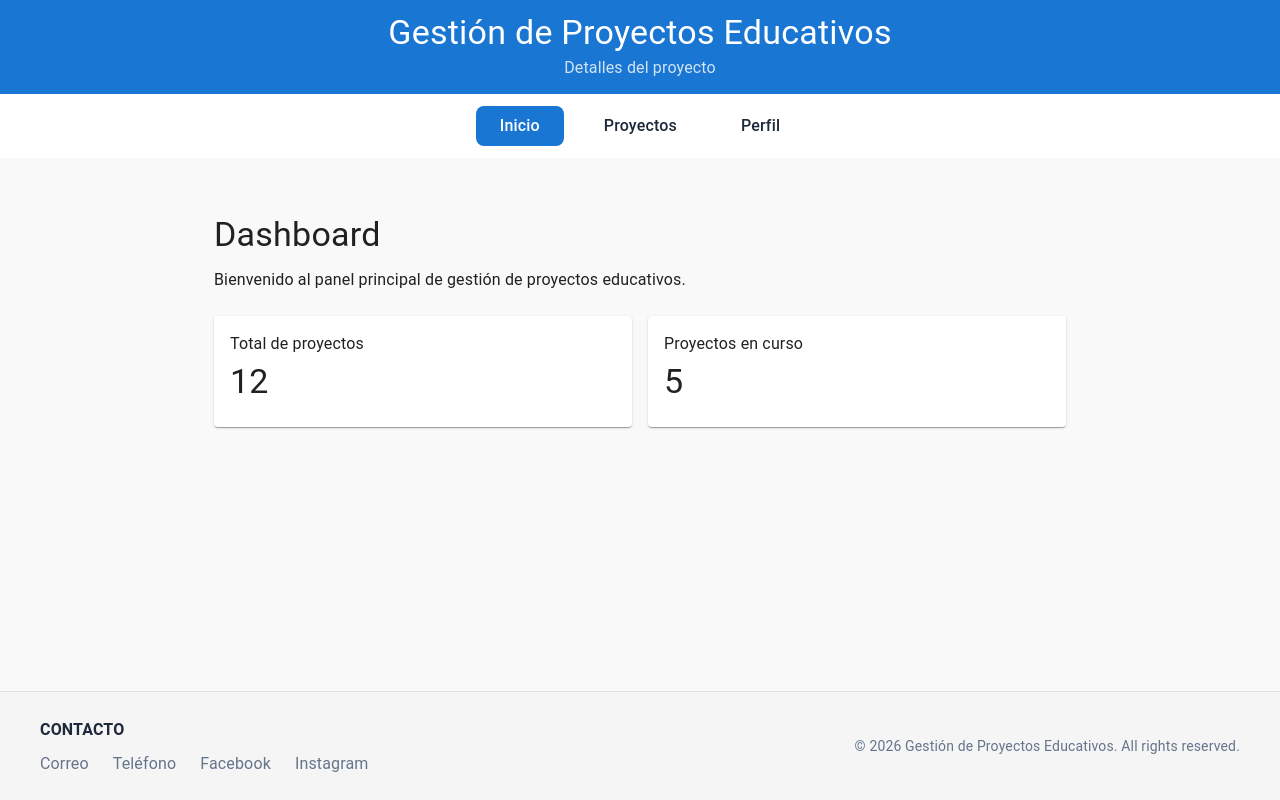
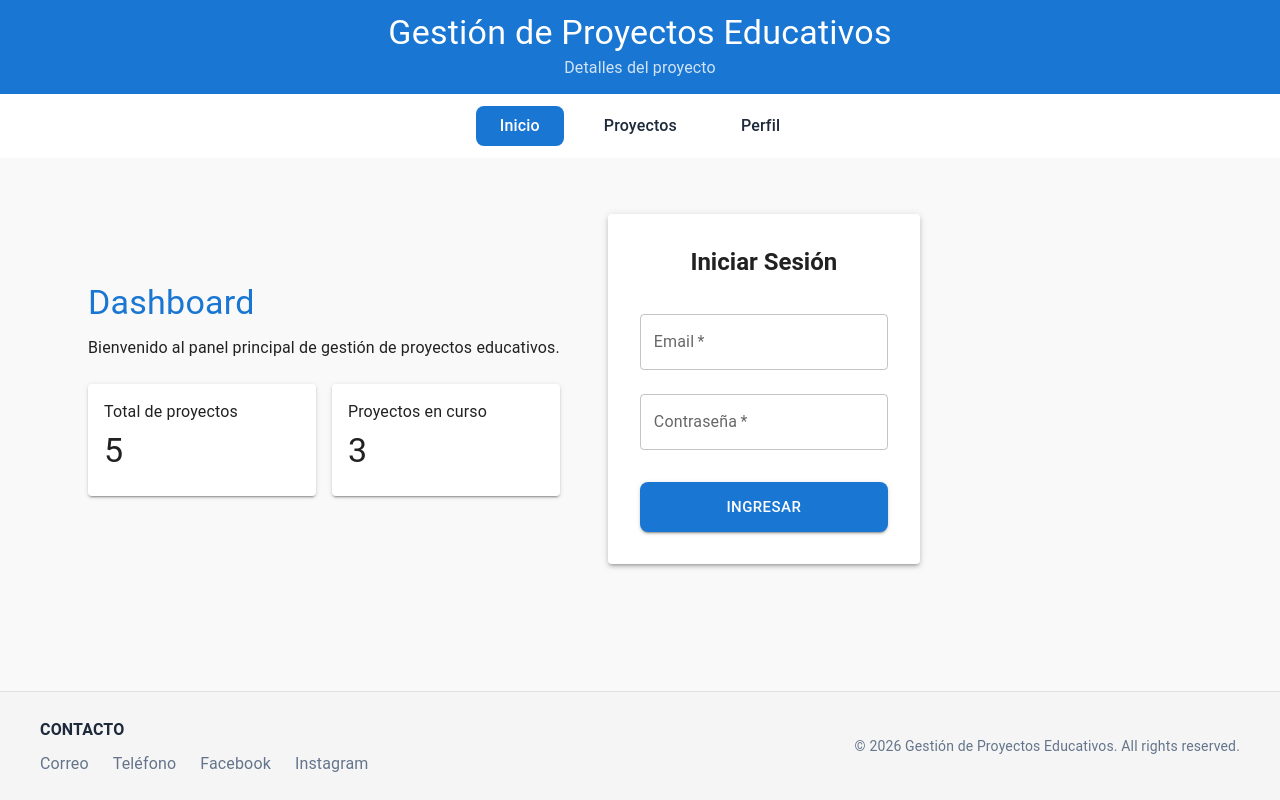
Before and after one commit to Mauro-27/pv_tp3_grupo10, a React (Vite) app: page /dashboard in a window 1280 px wide. Built offline with nearby package versions, Linux system fonts and the light colour scheme.

Commit message:
Agrego Login en Dashboard, El contexto, el hook y cambios en App.jsx Mauro Campos

```diff
--- a/src/App.jsx
+++ b/src/App.jsx
@@ -7,10 +7,13 @@ import Dashboard from './views/Dashboard';
 import ListaProyectos from './views/ListaProyectos';
 import DetalleProyecto from './views/DetalleProyecto';
 import PerfilUsuario from './views/PerfilUsuario';
+
+import { ProveedorAutorizaciones } from './context/AutorizacionesContext';
 import './css/App.css';
 
 function App() {
   return (
+    <ProveedorAutorizaciones>
       <BrowserRouter>
         <CssBaseline />
 
@@ -34,6 +37,7 @@ function App() {
           <Footer />
         </div>
       </BrowserRouter>
+    </ProveedorAutorizaciones>
   );
 }
 
--- a/src/components/FormularioProyecto.jsx
+++ b/src/components/FormularioProyecto.jsx
@@ -63,7 +63,6 @@ const FormularioProyecto = ({ onAgregarProyecto }) => {
           <TextField label="Categoría (ej: Robótica)" name="categoria" value={categoria} onChange={manejarCambio} required />
           <TextField select label="Estado" name="estado" value={estado} onChange={manejarCambio}>
             <MenuItem value="Activo">Activo</MenuItem>
-            <MenuItem value="En Progreso">En Progreso</MenuItem>
             <MenuItem value="Completado">Completado</MenuItem>
           </TextField>
         </div>
--- /dev/null
+++ b/src/context/AutorizacionesContext.jsx
@@ -0,0 +1,26 @@
+import { createContext, useContext, useState } from 'react';
+
+export const AutorizacionesContext = createContext(null);
+
+export const ProveedorAutorizaciones = ({ children }) => {
+
+    const [usuarioActivo, setUsuarioActivo] = useState(null);
+
+    const guardarSesion = (usuario) => {
+        setUsuarioActivo(usuario);
+    };
+
+    const cerrarSesion = () => {
+        setUsuarioActivo(null);
+    };
+
+    return (
+        <AutorizacionesContext.Provider value={{ usuarioActivo, guardarSesion, cerrarSesion }}>
+            {children}
+        </AutorizacionesContext.Provider>
+    );
+};
+
+export const useAutorizaciones = () => {
+    return useContext(AutorizacionesContext);
+};
--- /dev/null
+++ b/src/css/login.css
@@ -0,0 +1,10 @@
+.login-tarjeta {
+    border-radius: 12px;
+    border: 1px solid var(--border-color);
+}
+
+.login-formulario {
+    margin-top: 20px;
+    display: flex;
+    flex-direction: column;
+}
--- /dev/null
+++ b/src/hook/useAutorizaciones.js
@@ -0,0 +1,5 @@
+import { AutorizacionesContext } from '../context/AutorizacionesContext';
+import { useContext } from 'react';
+
+// custom hook para consumir el contexto
+export const useAutorizaciones = () => useContext(AutorizacionesContext);
--- a/src/services/proyectoService.js
+++ b/src/services/proyectoService.js
@@ -4,7 +4,7 @@ export const proyectoService = (() => {
       id:1,
       titulo:"Curso Inicial de HTML",
       categoria: "Programacion",
-      estado:"Activo",
+      estado:"Completado",
       disponibilidad: true,
       descripcion:"En este proyecto se busca que los estudiantes aprendan conceptos basicos de HTML5",
       recursos:{
@@ -58,7 +58,7 @@ export const proyectoService = (() => {
       id: 4,
       titulo: "Laboratorio Virtual de Ciencias",
       categoria: "Ciencias",
-      estado: "Activo",
+      estado: "Completado",
        disponibilidad: true,
       descripcion: "Simulador interactivo para realizar experimentos de química y física de forma segura desde la computadora.\nPermite mezclar sustancias virtuales y visualizar las reacciones simuladas en tiempo real sin riesgos físicos.",
       recursos: {
--- a/src/views/Dashboard.jsx
+++ b/src/views/Dashboard.jsx
@@ -1,40 +1,99 @@
-import { Container, Typography, Box, Card, CardContent } from '@mui/material';
+import { Container, Typography, Box, Card, CardContent, TextField, Button, Grid } from '@mui/material';
+import { proyectoService } from '../services/proyectoService.js';
 import '../css/dashboard.css';
+import '../css/login.css';
 
 const Dashboard = () => {
+  const proyectos = proyectoService.obtenerProyectos();
+
+  const totalProyectos = proyectos.length;
+
+  const proyectosEnCurso = proyectos.filter(
+    (proyecto) => proyecto.estado === "Activo"
+  ).length;
+
   return (
-    <Container maxWidth="md" className="dashboard-contenedor">
+    <Container maxWidth="lg" className="dashboard-contenedor">
 
-      <Typography variant="h4" component="h2" gutterBottom>
+      <Grid container spacing={6} sx={{alignItems: "center"}}>
+
+        {/* COLUMNA IZQUIERDA: DASHBOARD */}
+        <Grid xs={12} md={6}>
+          <Typography variant="h4" component="h2" gutterBottom fontWeight="600" color="primary">
              Dashboard
           </Typography>
 
-      <Typography variant="body1" color="text.secondary" paragraph>
+          <Typography variant="body1" color="text.secondary" sx={{ mb: 2 }}>
             Bienvenido al panel principal de gestión de proyectos educativos.
           </Typography>
 
           <Box className="dashboard-tarjetas-caja">
-
-        <Card className="dashboard-tarjeta">
+            <Card className="dashboard-tarjeta" elevation={2}>
               <CardContent>
                 <Typography color="text.secondary" gutterBottom>
                   Total de proyectos
                 </Typography>
-            <Typography variant="h4">12</Typography>
+                <Typography variant="h4" fontWeight="bold">
+                  {totalProyectos}
+                </Typography>
               </CardContent>
             </Card>
 
-        <Card className="dashboard-tarjeta">
+            <Card className="dashboard-tarjeta" elevation={2}>
               <CardContent>
                 <Typography color="text.secondary" gutterBottom>
                   Proyectos en curso
                 </Typography>
-            <Typography variant="h4">5</Typography>
+                <Typography variant="h4" fontWeight="bold">
+                  {proyectosEnCurso}
+                </Typography>
               </CardContent>
             </Card>
+          </Box>
+        </Grid>
 
+        {/* COLUMNA DERECHA: LOGIN */}
+        <Grid xs={12} md={6}>
+          <Card className="login-tarjeta" elevation={3}>
+            <CardContent sx={{ p: 4 }}>
+              <Typography variant="h5" component="h3" gutterBottom sx={{fontWeight: "600", textAlign: "center"}}>
+                Iniciar Sesión
+              </Typography>
+
+              <Box component="form" className="login-formulario">
+                <TextField
+                  fullWidth
+                  label="Email"
+                  variant="outlined"
+                  margin="normal"
+                  required
+                />
+
+                <TextField
+                  fullWidth
+                  label="Contraseña"
+                  type="password"
+                  variant="outlined"
+                  margin="normal"
+                  required
+                />
+
+                <Button
+                  type="submit"
+                  fullWidth
+                  variant="contained"
+                  color="primary"
+                  size="large"
+                  sx={{ mt: 3, mb: 1, py: 1.5, borderRadius: 2 }}
+                >
+                  Ingresar
+                </Button>
               </Box>
+            </CardContent>
+          </Card>
+        </Grid>
 
+      </Grid>
     </Container>
   );
 };
```
Lines whose indentation alone changed are shown as unchanged.
